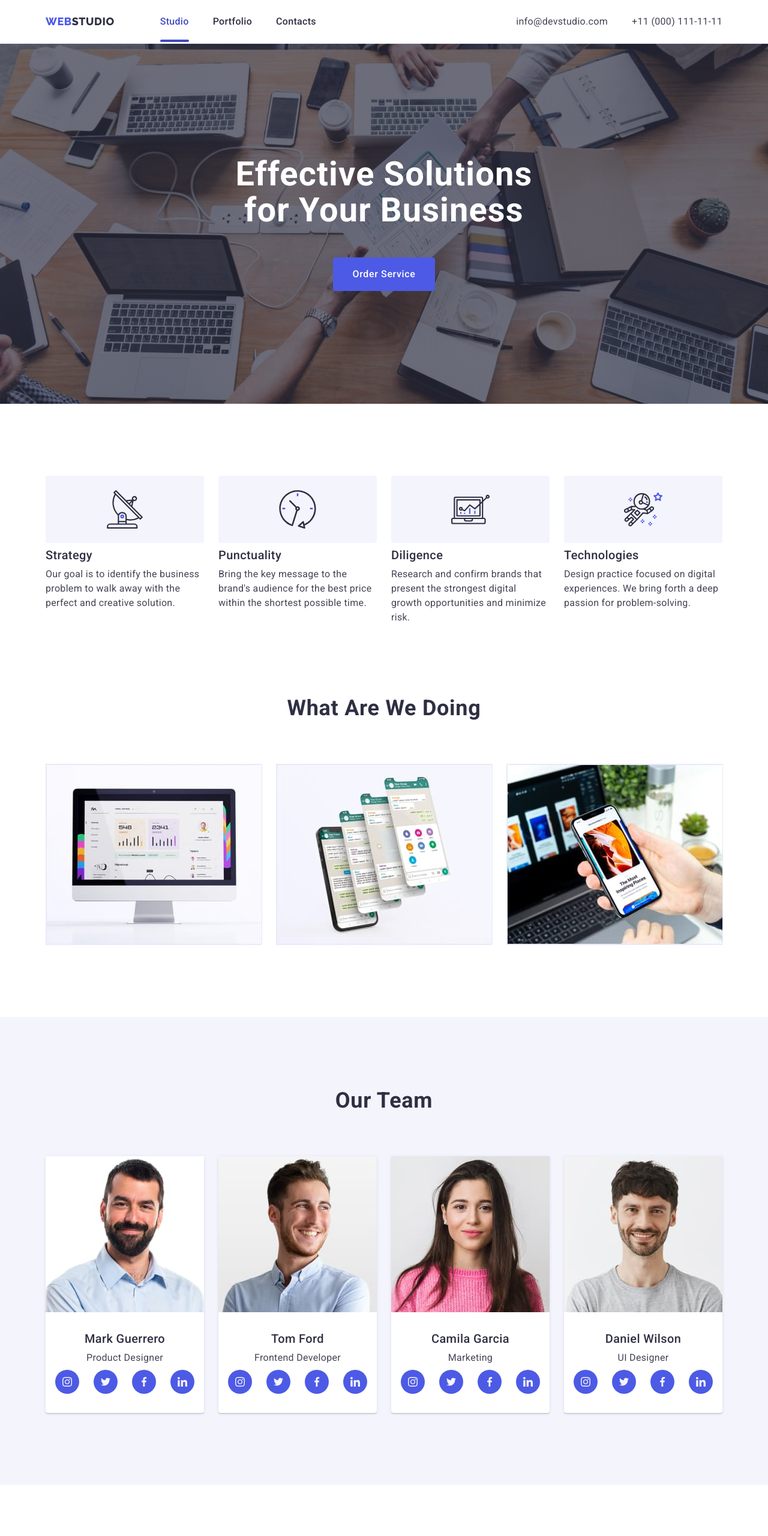
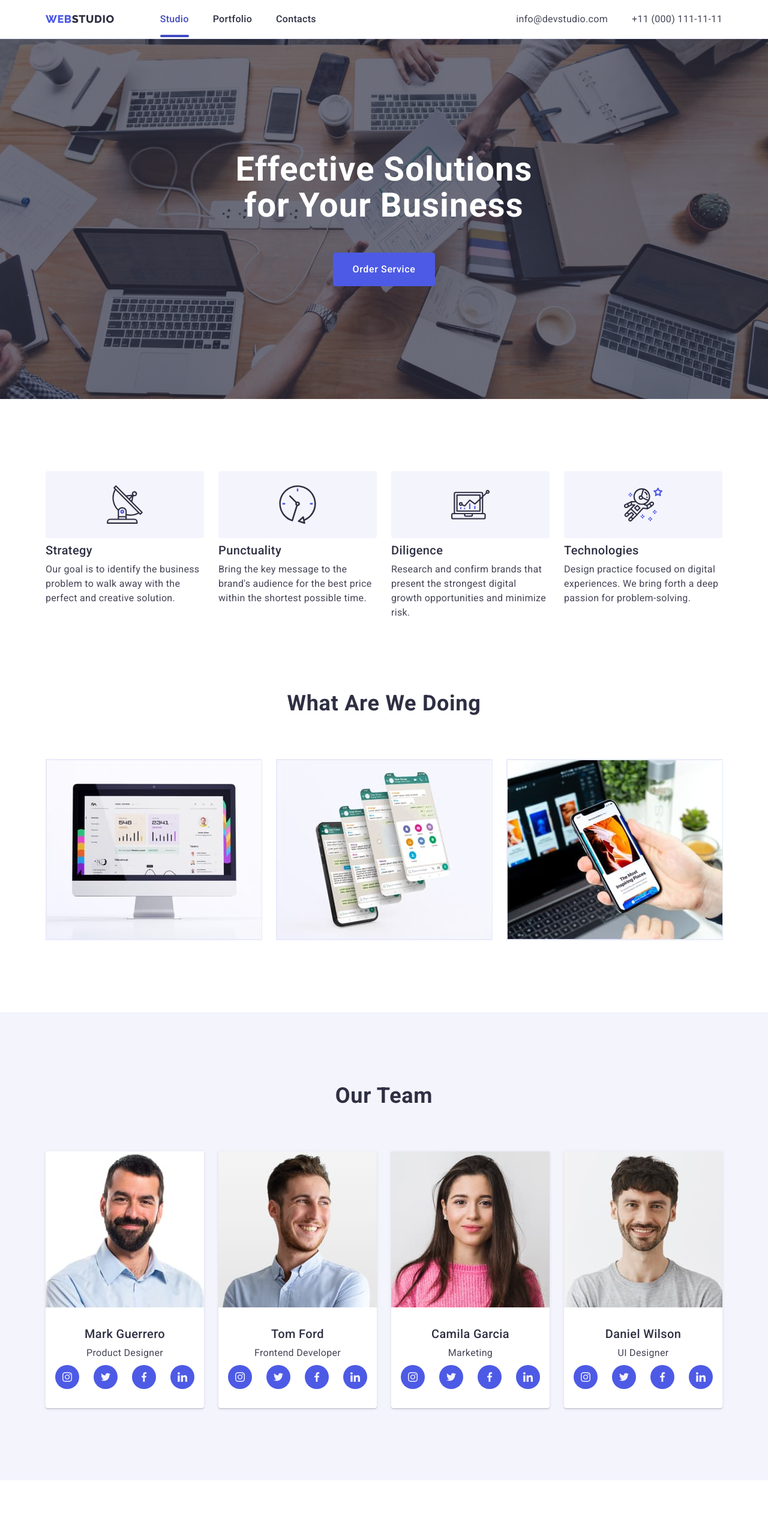
Before and after one commit to prokopechkok/goit-markup-hw-04, a plain HTML site: page index.html in a window 1280 px wide. Shown: the top 2560 px of the page at 60% size. Drawn offline with nearby package versions, Linux system fonts and the light colour scheme.

Commit message:
final hw4

```diff
--- a/css/styles.css
+++ b/css/styles.css
@@ -133,7 +133,7 @@ ul {
 .header-menu-item {
   color: var(--navyblue-color);
   font-weight: 500;
-  padding: 24px 0;
+  padding: 20px 0;
 }
 .header-link:hover,
 .header-link:focus,
@@ -144,7 +144,7 @@ ul {
   color: var(--ocean-color);
 }
 
-/* hero */
+/* Hero */
 
 .hero {
   background-image: linear-gradient(
@@ -288,7 +288,7 @@ ul {
     0px 1px 6px 0px rgba(46, 47, 66, 0.08);
 }
 .card-content {
-  padding: 32px 0px;
+  padding: 32px 16px;
 }
 .team-contacts {
   display: flex;
```
